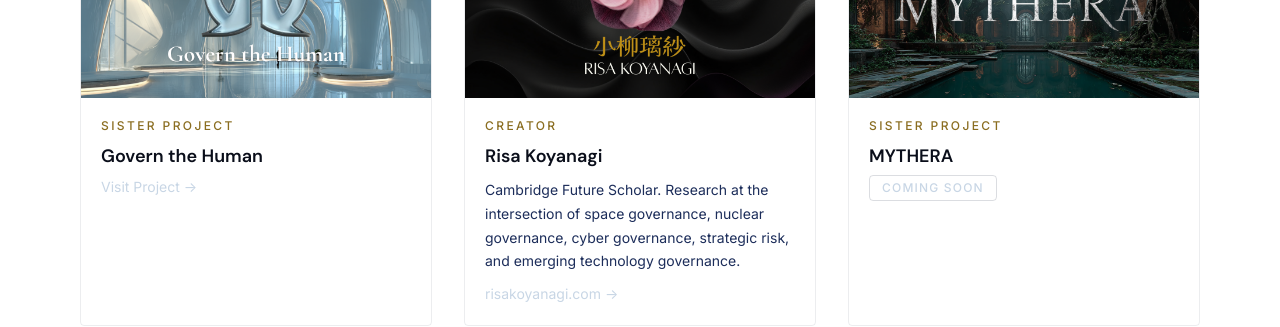
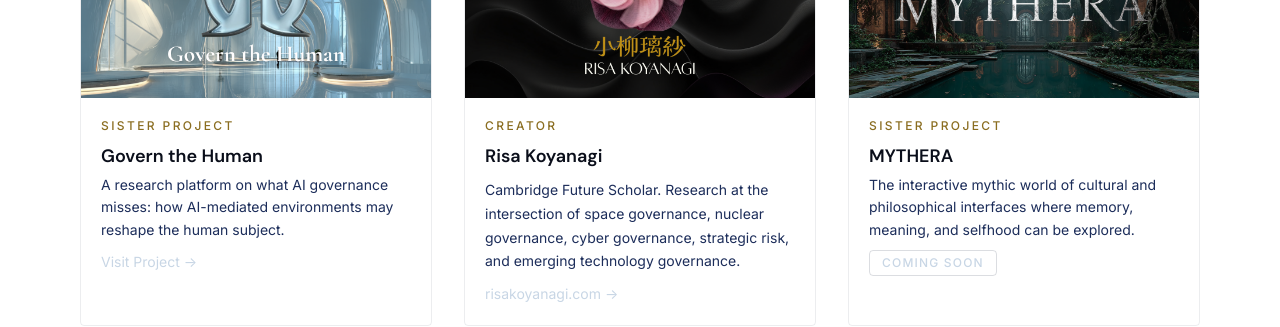
Before and after one commit to rskyex/Faultline, a Next.js app: page / in a window 1280 px wide. Shown: the part 6879-7206 px from the top of the page. Built offline with nearby package versions, Linux system fonts and the light colour scheme.

Commit message:
Add descriptions to Govern the Human and MYTHERA cards
https://claude.ai/code/session_011s1iUP5NpYRoeutXNC9fhS

```diff
--- a/src/components/CreatorSection.tsx
+++ b/src/components/CreatorSection.tsx
@@ -32,6 +32,9 @@ export default function CreatorSection() {
                 <h3 className="text-lg font-semibold text-navy-950 mb-1 group-hover:text-steel-500 transition-colors">
                   Govern the Human
                 </h3>
+                <p className="text-sm leading-[1.6] text-navy-600 mb-2">
+                  A research platform on what AI governance misses: how AI-mediated environments may reshape the human subject.
+                </p>
                 <span className="text-navy-500 text-sm group-hover:text-steel-500 transition-colors">
                   Visit Project &rarr;
                 </span>
@@ -88,6 +91,9 @@ export default function CreatorSection() {
                 <h3 className="text-lg font-semibold text-navy-950 mb-1">
                   MYTHERA
                 </h3>
+                <p className="text-sm leading-[1.6] text-navy-600 mb-2">
+                  The interactive mythic world of cultural and philosophical interfaces where memory, meaning, and selfhood can be explored.
+                </p>
                 <span className="inline-block text-xs font-medium tracking-[0.1em] uppercase text-navy-500 border border-navy-800/15 px-3 py-1 rounded-sm">
                   Coming Soon
                 </span>
```
